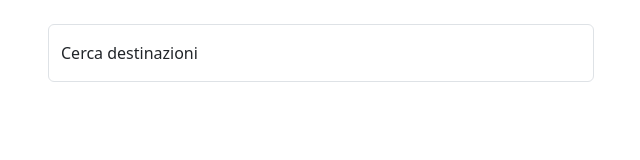
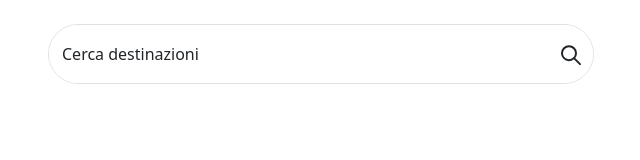
Before and after one commit to WilliamHaxhija/fo-boolbnb, a Vue app: page / in a window 1280 px wide. Shown: the top 160 px of the page, without its empty margins (34-674 px from the left). Built offline with nearby package versions, Linux system fonts and the light colour scheme.

Commit message:
feat: add getApartmentsFromApi function

```diff
--- a/src/components/AppHero.vue
+++ b/src/components/AppHero.vue
@@ -9,18 +9,32 @@ export default {
     },
     data() {
         return {
-            store
+            store,
+            radius: 20
         };
     },
     methods: {
         getSuggestionsAddressFromApi() {
-            let apiTomTomSearch = `https://api.tomtom.com/search/2/search/${store.userInputSearch}.json?countrySet=${store.queryParams.countrySet}&key=${store.queryParams.tomTomKey}`
+            let apiTomTomSearch = `https://api.tomtom.com/search/2/search/${store.userInputSearch}.json?countrySet=${store.tomTomQueryParams.countrySet}&key=${store.tomTomQueryParams.tomTomKey}`
             if (store.userInputSearch !== '') {
                 axios.get(apiTomTomSearch)
                     .then((response) => {
                         store.suggestedAddresses = response.data.results;
                     });
             }
+        },
+        getApartmentsFromApi() {
+            let apiApartmentsSearch = `http://192.168.1.155:8000/api/apartments`
+            axios.get(apiApartmentsSearch, {
+                params: {
+                    latitude: store.userSelection.position.lat,
+                    longitude: store.userSelection.position.lon,
+                    radius: this.radius
+                }
+            })
+                .then((response) => {
+                    store.searchedApartments = response.data.apartments;
+                });
         }
     }
 }
@@ -31,7 +45,8 @@ export default {
         <div class="container">
             <div class="row">
                 <div class="col">
-                    <AppSearch @search="getSuggestionsAddressFromApi"></AppSearch>
+                    <AppSearch @search="getSuggestionsAddressFromApi" @dbResults="getApartmentsFromApi">
+                    </AppSearch>
                 </div>
                 <div class="col">
                     <!-- image -->
--- a/src/components/AppSearch.vue
+++ b/src/components/AppSearch.vue
@@ -2,15 +2,16 @@
 import { store } from '../store';
 export default {
     name: 'AppSearch',
+    emits: ['search', 'dbResults'],
     data() {
         return {
-            store,
-            autocomplete: ''
+            store
         };
     },
     methods: {
         selectSuggestion(suggestion) {
             this.store.userInputSearch = suggestion.address.freeformAddress;
+            this.store.userSelection = suggestion;
             this.store.suggestedAddresses = [];
         }
     }
@@ -18,18 +19,39 @@ export default {
 </script>
 
 <template>
-    <div class="form-floating mb-3">
-        <input type="search" class="form-control" id="floatingInput" placeholder="search"
+    <div class="form-floating mb-1 d-flex align-items-center border rounded-pill">
+        <input type="text" class="form-control border border-0 rounded-pill" id="floatingInput" placeholder="search"
             v-model="store.userInputSearch" @keyup="$emit('search')">
-        <label for="floatingInput">Cerca destinazioni</label>
-        <template v-if="store.userInputSearch !== ''">
-            <ul v-for="suggestion in store.suggestedAddresses" class="list-group">
-                <li class="list-group-item" :key="suggestion.address.freeformAddress"
-                    @click="selectSuggestion(suggestion)">{{
-                        suggestion.address.freeformAddress }}</li>
-            </ul>
-        </template>
+        <label for=" floatingInput">Cerca destinazioni</label>
+        <div class="search position-absolute cursor-pointer">
+            <svg width="24" height="24" viewBox="0 0 24 24" stroke-width="2" stroke="currentColor" fill="none"
+                stroke-linecap="round" stroke-linejoin="round" @click="$emit('dbResults')"
+                @keyup.enter="$emit('dbResults')">
+                <path stroke="none" d="M0 0h24v24H0z" />
+                <circle cx="10" cy="10" r="7" />
+                <line x1="21" y1="21" x2="15" y2="15" />
+            </svg>
+        </div>
     </div>
+    <template v-if="store.userInputSearch !== ''">
+        <ul class="list-group">
+            <li v-for="suggestion in store.suggestedAddresses" class="list-group-item"
+                :key="suggestion.address.freeformAddress" @click="selectSuggestion(suggestion)">
+                {{
+                    suggestion.address.freeformAddress }}</li>
+        </ul>
+    </template>
 </template>
 
-<style scoped lang="scss"></style>
+<style scoped lang="scss">
+.search {
+    top: 50%;
+    transform: (translateY(-50%));
+    right: 10px;
+    cursor: pointer;
+}
+
+.list-group-item {
+    cursor: pointer;
+}
+</style>
--- a/src/store.js
+++ b/src/store.js
@@ -1,11 +1,12 @@
 import { reactive } from "vue";
 
 export const store = reactive({
-    queryParams: {
+    tomTomQueryParams: {
         tomTomKey: 'fUtGP9sbSFIvB3B4Rk2SmG2E8l5VZSRj',
         countrySet: 'ITA',
     },
     userInputSearch: '',
+    userSelection: null,
     suggestedAddresses: [],
     searchedApartments: []
 });
```
